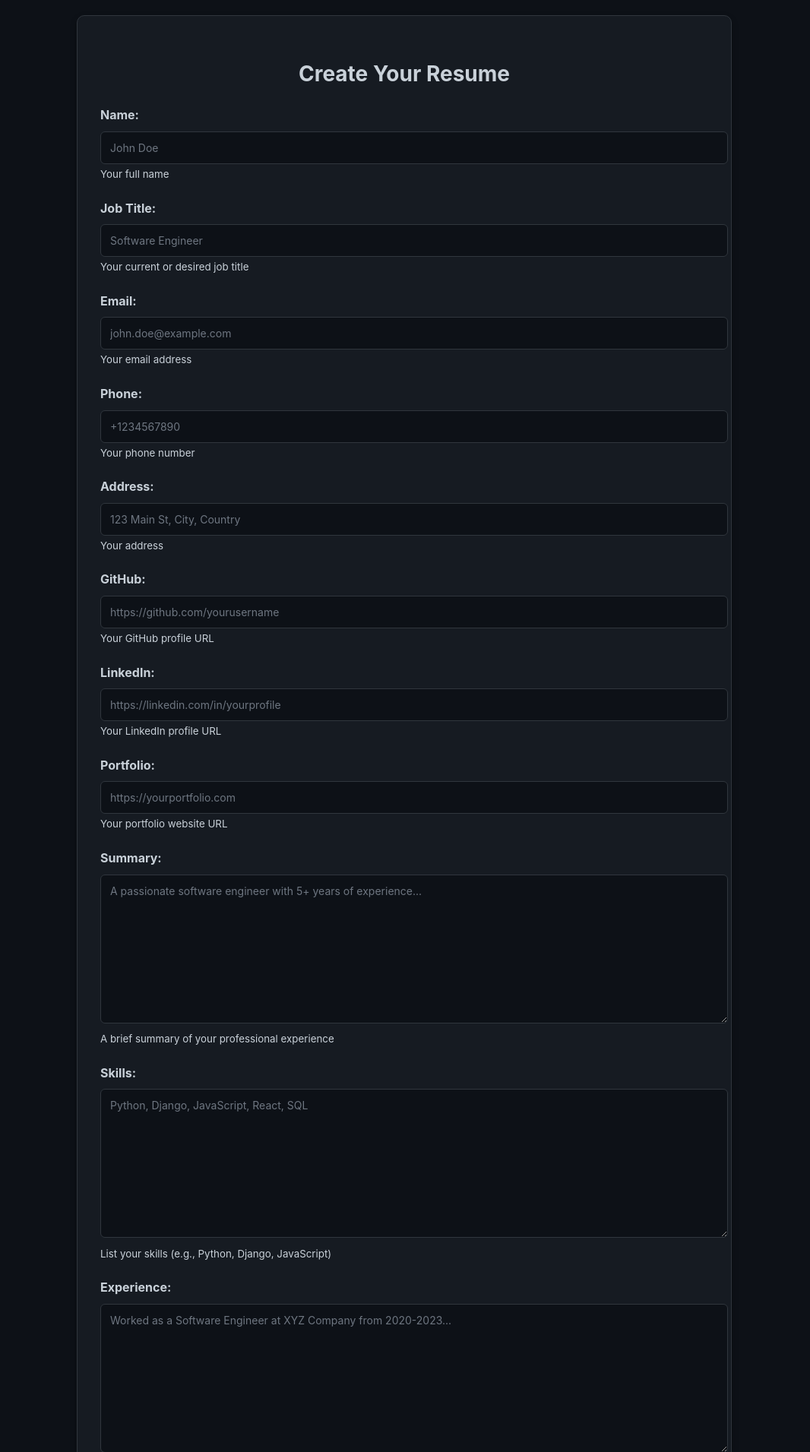
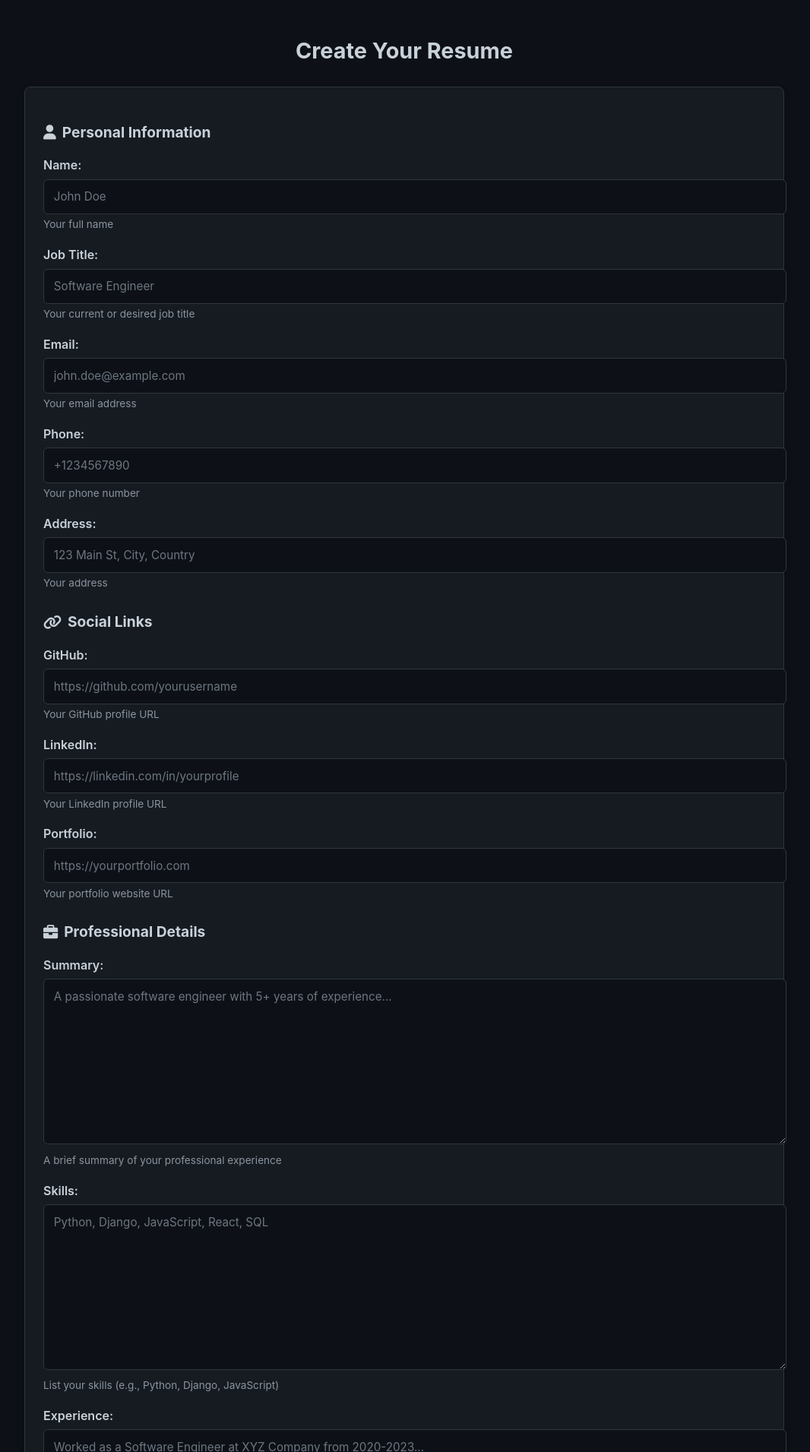
Before and after one commit to DaringPhoenix42/resume-builder, a Django app: page /form/ in a window 1280 px wide. Shown: the part 59-1970 px from the top of the page at 76% size, without its empty margins (108-1174 px from the left). Run offline with Django 5.2, Linux system fonts and the light colour scheme.

Commit message:
create resume page

```diff
--- a/resume_builder/resume_app/templates/resume_form.html
+++ b/resume_builder/resume_app/templates/resume_form.html
@@ -2,107 +2,204 @@
 {% load static %}
 
 {% block content %}
-<div class="form-container">
-    <h2>Create Your Resume</h2>
-    <form method="post" action="{% url 'resume_form' %}">
+<div class="resume-form-container">
+    <h2 class="page-title">Create Your Resume</h2>
+
+    <form method="post" action="{% url 'resume_form' %}" class="resume-form">
         {% csrf_token %}
         <input type="hidden" name="template_id" value="{{ template_id }}">
 
-        <!-- Personal Information -->
+        <!-- PERSONAL INFORMATION -->
+        <div class="form-section">
+            <h3><i class="fas fa-user"></i> Personal Information</h3>
             <div class="form-group">
                 <label for="id_name">Name:</label>
                 {{ form.name }}
-            <small class="form-text text-muted">{{ form.name.help_text }}</small>
+                <small class="form-text">{{ form.name.help_text }}</small>
             </div>
-
             <div class="form-group">
                 <label for="id_job_title">Job Title:</label>
                 {{ form.job_title }}
-            <small class="form-text text-muted">{{ form.job_title.help_text }}</small>
+                <small class="form-text">{{ form.job_title.help_text }}</small>
             </div>
-
             <div class="form-group">
                 <label for="id_email">Email:</label>
                 {{ form.email }}
-            <small class="form-text text-muted">{{ form.email.help_text }}</small>
+                <small class="form-text">{{ form.email.help_text }}</small>
             </div>
-
             <div class="form-group">
                 <label for="id_phone">Phone:</label>
                 {{ form.phone }}
-            <small class="form-text text-muted">{{ form.phone.help_text }}</small>
+                <small class="form-text">{{ form.phone.help_text }}</small>
             </div>
-
             <div class="form-group">
                 <label for="id_address">Address:</label>
                 {{ form.address }}
-            <small class="form-text text-muted">{{ form.address.help_text }}</small>
+                <small class="form-text">{{ form.address.help_text }}</small>
+            </div>
         </div>
 
-        <!-- Social Links -->
+        <!-- SOCIAL LINKS -->
+        <div class="form-section">
+            <h3><i class="fas fa-link"></i> Social Links</h3>
             <div class="form-group">
                 <label for="id_github">GitHub:</label>
                 {{ form.github }}
-            <small class="form-text text-muted">{{ form.github.help_text }}</small>
+                <small class="form-text">{{ form.github.help_text }}</small>
             </div>
-
             <div class="form-group">
                 <label for="id_linkedin">LinkedIn:</label>
                 {{ form.linkedin }}
-            <small class="form-text text-muted">{{ form.linkedin.help_text }}</small>
+                <small class="form-text">{{ form.linkedin.help_text }}</small>
             </div>
-
             <div class="form-group">
                 <label for="id_portfolio">Portfolio:</label>
                 {{ form.portfolio }}
-            <small class="form-text text-muted">{{ form.portfolio.help_text }}</small>
+                <small class="form-text">{{ form.portfolio.help_text }}</small>
+            </div>
         </div>
 
-        <!-- Professional Details -->
+        <!-- PROFESSIONAL DETAILS -->
+        <div class="form-section">
+            <h3><i class="fas fa-briefcase"></i> Professional Details</h3>
             <div class="form-group">
                 <label for="id_summary">Summary:</label>
                 {{ form.summary }}
-            <small class="form-text text-muted">{{ form.summary.help_text }}</small>
+                <small class="form-text">{{ form.summary.help_text }}</small>
             </div>
-
             <div class="form-group">
                 <label for="id_skills">Skills:</label>
                 {{ form.skills }}
-            <small class="form-text text-muted">{{ form.skills.help_text }}</small>
+                <small class="form-text">{{ form.skills.help_text }}</small>
             </div>
-
             <div class="form-group">
                 <label for="id_experience">Experience:</label>
                 {{ form.experience }}
-            <small class="form-text text-muted">{{ form.experience.help_text }}</small>
+                <small class="form-text">{{ form.experience.help_text }}</small>
             </div>
-
             <div class="form-group">
                 <label for="id_education">Education:</label>
                 {{ form.education }}
-            <small class="form-text text-muted">{{ form.education.help_text }}</small>
+                <small class="form-text">{{ form.education.help_text }}</small>
+            </div>
         </div>
 
-        <!-- Additional Information -->
+        <!-- ADDITIONAL INFORMATION -->
+        <div class="form-section">
+            <h3><i class="fas fa-info-circle"></i> Additional Information</h3>
             <div class="form-group">
                 <label for="id_certifications">Certifications:</label>
                 {{ form.certifications }}
-            <small class="form-text text-muted">{{ form.certifications.help_text }}</small>
+                <small class="form-text">{{ form.certifications.help_text }}</small>
             </div>
-
             <div class="form-group">
                 <label for="id_languages">Languages:</label>
                 {{ form.languages }}
-            <small class="form-text text-muted">{{ form.languages.help_text }}</small>
+                <small class="form-text">{{ form.languages.help_text }}</small>
             </div>
-
             <div class="form-group">
                 <label for="id_hobbies_interests">Hobbies/Interests:</label>
                 {{ form.hobbies_interests }}
-            <small class="form-text text-muted">{{ form.hobbies_interests.help_text }}</small>
+                <small class="form-text">{{ form.hobbies_interests.help_text }}</small>
+            </div>
         </div>
 
-        <button type="submit" class="btn">Submit</button>
+        <!-- SUBMIT -->
+        <div class="form-submit">
+            <button type="submit" class="btn btn-submit">Submit</button>
+        </div>
     </form>
 </div>
+
+<style>
+/* Container */
+.resume-form-container {
+    max-width: 1000px;
+    margin: 0 auto;
+    padding: 20px;
+    color: #c9d1d9; /* Light text for dark background */
+}
+.page-title {
+    text-align: center;
+    margin-bottom: 1.5rem;
+    color: #c9d1d9;
+    font-size: 1.8rem;
+}
+
+/* Form */
+.resume-form {
+    background-color: #161b22;       /* Dark container background */
+    border: 1px solid #30363d;
+    border-radius: 8px;
+    padding: 1.5rem;
+    box-shadow: 0 4px 8px rgba(0,0,0,0.3);
+}
+.form-section {
+    margin-bottom: 1.5rem;
+}
+.form-section h3 {
+    font-size: 1.2rem;
+    color: #c9d1d9;
+    margin-bottom: 1rem;
+    display: flex;
+    align-items: center;
+    gap: 0.5rem;
+}
+.form-group {
+    margin-bottom: 1rem;
+}
+.form-group label {
+    display: block;
+    font-weight: 600;
+    margin-bottom: 0.3rem;
+    color: #c9d1d9;
+}
+.form-group label i {
+    color: #58a6ff; /* Icon accent color */
+    margin-right: 0.3rem;
+}
+.form-group input,
+.form-group textarea {
+    width: 100%;
+    padding: 0.8rem;
+    background-color: #0d1117;
+    border: 1px solid #30363d;
+    border-radius: 6px;
+    color: #c9d1d9;
+    font-size: 0.95rem;
+    outline: none;
+    transition: border-color 0.3s;
+}
+.form-group input:focus,
+.form-group textarea:focus {
+    border-color: #58a6ff;
+}
+.form-text {
+    display: block;
+    font-size: 0.85rem;
+    color: #8b949e;
+    margin-top: 0.2rem;
+}
+
+/* Submit Button */
+.form-submit {
+    text-align: center;
+}
+.btn-submit {
+    background-color: #238636;
+    color: #ffffff;
+    padding: 0.7rem 1.2rem;
+    border-radius: 6px;
+    text-decoration: none;
+    font-size: 1rem;
+    font-weight: 600;
+    transition: background 0.3s, transform 0.3s;
+    border: none;
+    cursor: pointer;
+}
+.btn-submit:hover {
+    background-color: #2ea043;
+    transform: translateY(-2px);
+}
+</style>
 {% endblock %}
```
Lines whose indentation alone changed are shown as unchanged.
